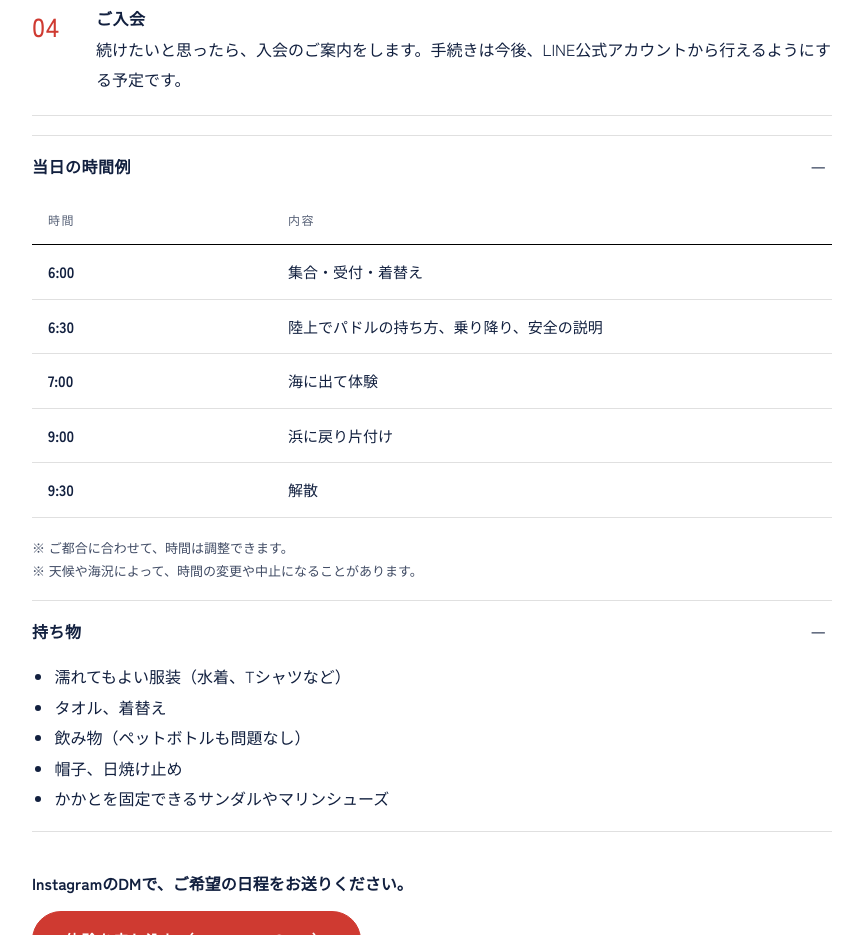
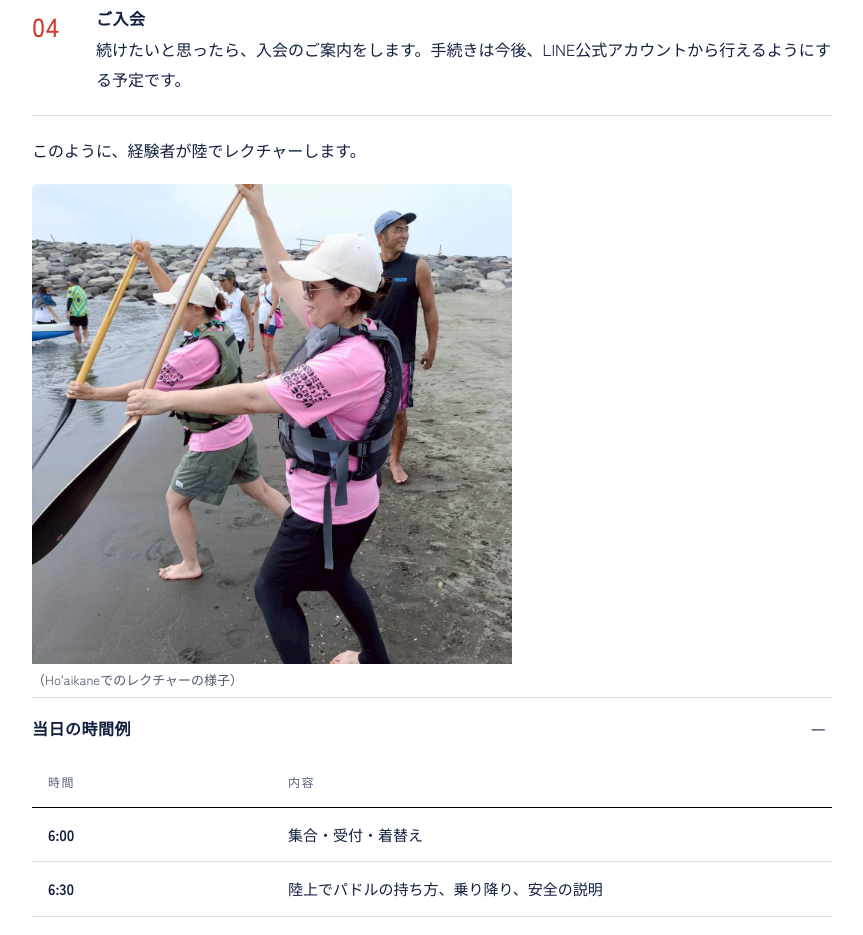
Before and after one commit to Chigasaki-Outrigger-Canoe-Club/github.io, a website: page html/sites/beginners.html in a window 1280 px wide. Shown: the part 1726-2661 px from the top of the page, without its empty margins (208-1071 px from the left). Drawn offline with nearby package versions, Linux system fonts and the light colour scheme.

Commit message:
初めての方へ：陸でのレクチャーの写真と説明を追加 (#135)
Claude-Session: https://claude.ai/code/session_0174XJzsmXJ5XnrzXtTxmtua

Co-authored-by: Claude <noreply@anthropic.com>

```diff
--- a/html/css/sub.css
+++ b/html/css/sub.css
@@ -1636,3 +1636,7 @@ html body .page-hero--logo { align-items: flex-end; }   /* Ho'aikane：文字は
 .section-inner .cta-lead { margin: 36px 0 0; font-weight: 600; }
 @media (max-width: 768px) { .btn.btn--cta { display: block; text-align: center; } }
 .section-inner p[data-cms="beginners.trial.faq"] a, .section-inner .table-note a { color: var(--sea, #2c5a8a); border-bottom: 1px solid currentColor; }
+
+/* 初めての方へ：陸でのレクチャーの写真（正方形の写真を大きくしすぎない） */
+.section-photo.lecture-photo { max-width: 480px; margin: 12px 0 8px; }
+.section-photo.lecture-photo figcaption { margin-top: 6px; font-size: 13px; opacity: 0.75; }
--- a/html/sites/beginners.html
+++ b/html/sites/beginners.html
@@ -127,6 +127,8 @@
           <li data-cms="beginners.trial.05"><strong>当日の体験</strong>集合から解散まで、およそ3〜4時間です。</li>
           <li data-cms="beginners.trial.06"><strong>ご入会</strong>続けたいと思ったら、入会のご案内をします。手続きは今後、LINE公式アカウントから行えるようにする予定です。</li>
         </ol>
+        <p data-cms="beginners.trial.lecture">このように、経験者が陸でレクチャーします。</p>
+        <figure class="section-photo lecture-photo"><img src="../../images/sites/FOR_BEGINNERS/lecture.webp" alt="浜でパドルの漕ぎ方を教わる参加者" width="1280" height="1280" loading="lazy"><figcaption data-cms="beginners.trial.lecture-cap">（Ho'aikaneでのレクチャーの様子）</figcaption></figure>
         <div class="faq">
           <details open><summary data-cms="beginners.trial.08">当日の時間例</summary>
         <div class="table-wrap">
```
Also changed, not shown: html/sites/en/beginners.html (+2 -0 lines), images/sites/FOR_BEGINNERS/lecture.webp (added).
